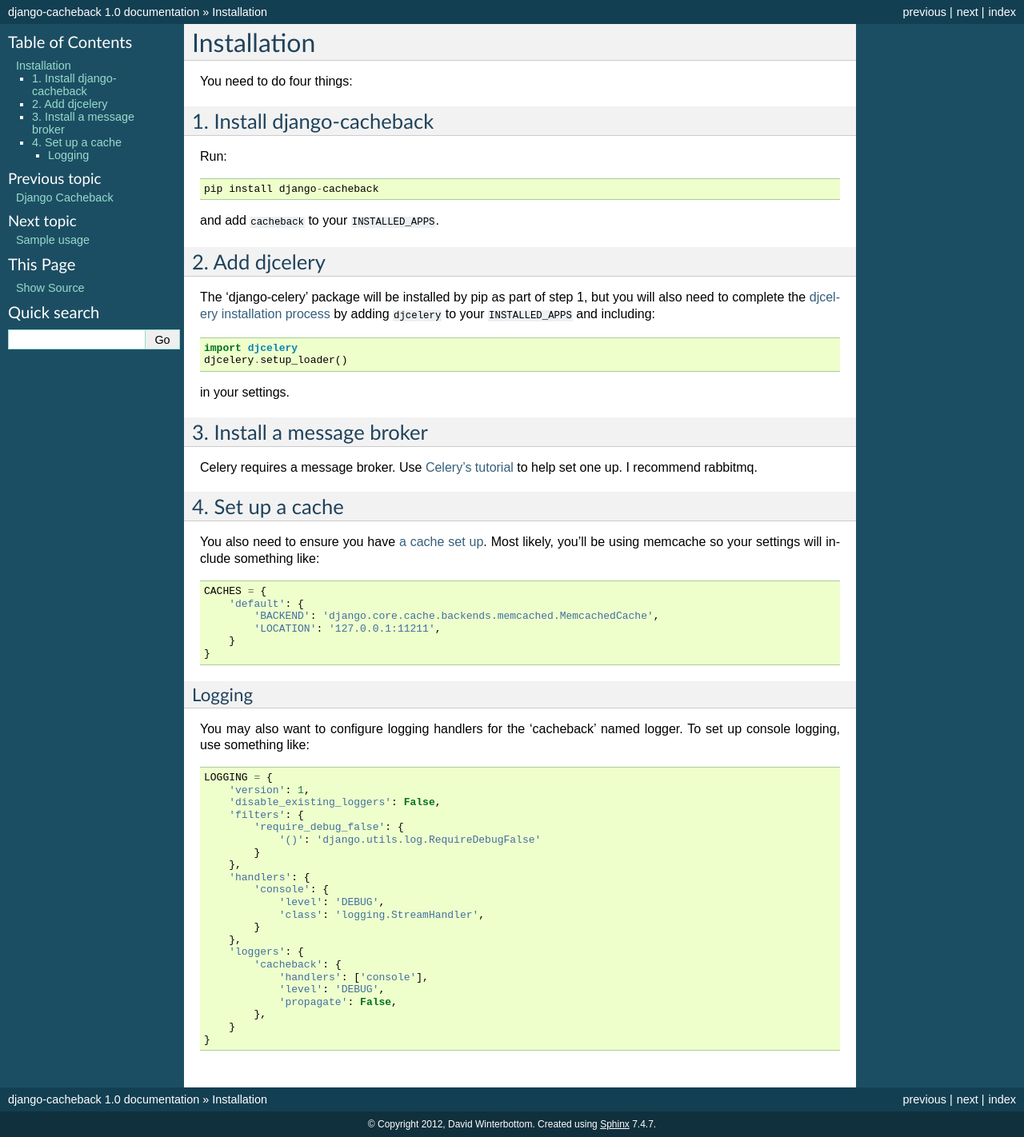
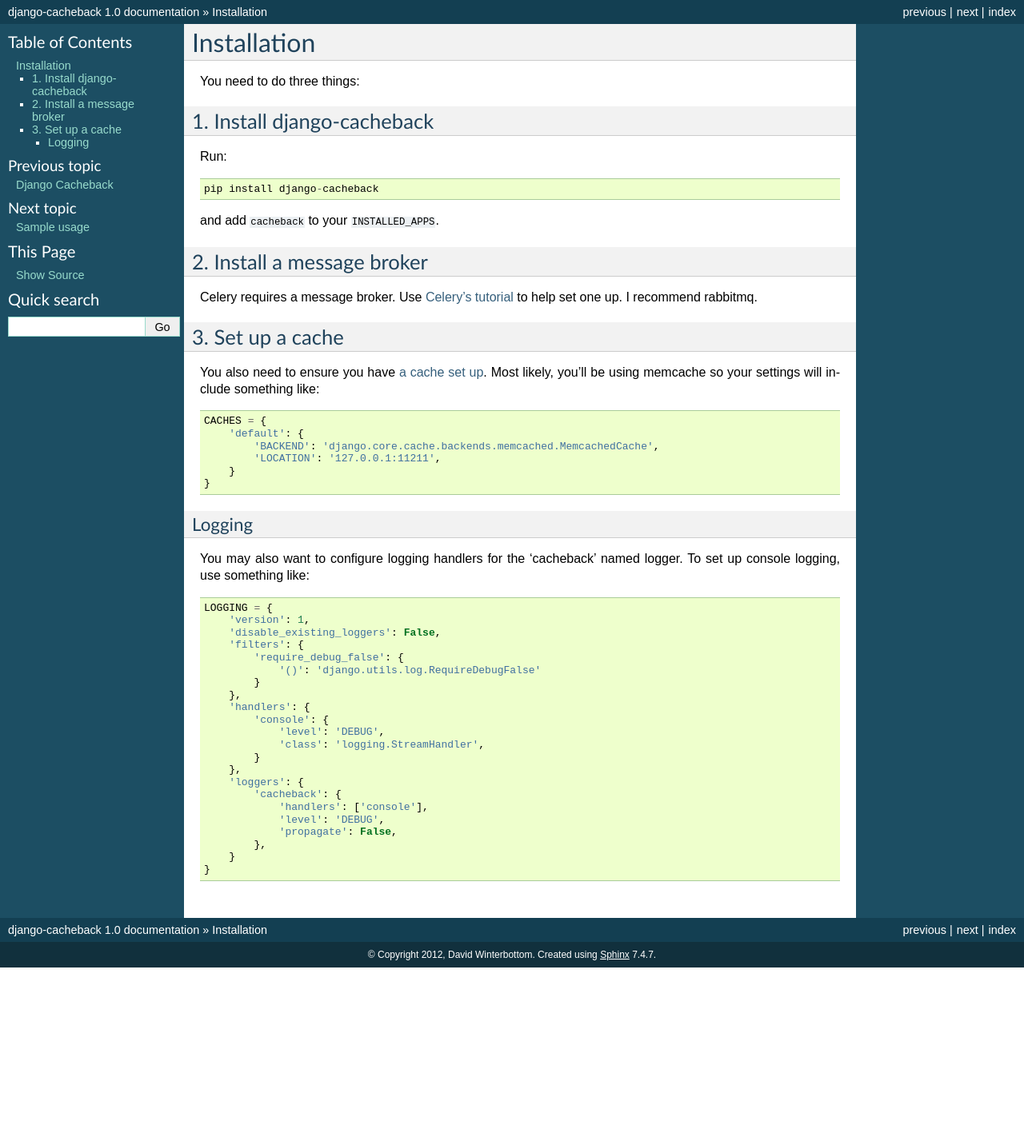
Before and after one commit to codeinthehole/django-cacheback, a Sphinx documentation site: the page built from docs/installation.rst, in a window 1280 px wide. Shown: the whole page at 80% size. Built offline with Sphinx 7.4.7, drawn with Linux system fonts in a browser that asks for light colours; after the commit the page ends 1210 px from its top, so only the background shows below that.

Commit message:
Remove djcelery from installation instructions

```diff
--- a/docs/installation.rst
+++ b/docs/installation.rst
@@ -2,7 +2,7 @@
 Installation
 ============
 
-You need to do four things:
+You need to do three things:
 
 1. Install django-cacheback
 ~~~~~~~~~~~~~~~~~~~~~~~~~~~
@@ -13,21 +13,7 @@
 
 and add ``cacheback`` to your ``INSTALLED_APPS``.
 
-2. Add djcelery
-~~~~~~~~~~~~~~~
-
-The 'django-celery' package will be installed by pip as part of step 1, but you
-will also need to complete the `djcelery installation process`_ by adding ``djcelery`` to
-your ``INSTALLED_APPS`` and including::
-
-    import djcelery
-    djcelery.setup_loader()
-
-.. _`djcelery installation process`: http://pypi.python.org/pypi/django-celery/3.0.9
-
-in your settings.
-
-3. Install a message broker
+2. Install a message broker
 ~~~~~~~~~~~~~~~~~~~~~~~~~~~
 
 Celery requires a message broker.  Use `Celery's tutorial`_ to help set one up.
@@ -35,7 +21,7 @@
 
 .. _`Celery's tutorial`: http://docs.celeryproject.org/en/latest/getting-started/first-steps-with-celery.html
 
-4. Set up a cache
+3. Set up a cache
 ~~~~~~~~~~~~~~~~~
 
 You also need to ensure you have `a cache set up`_.  Most likely, you'll be using
```
